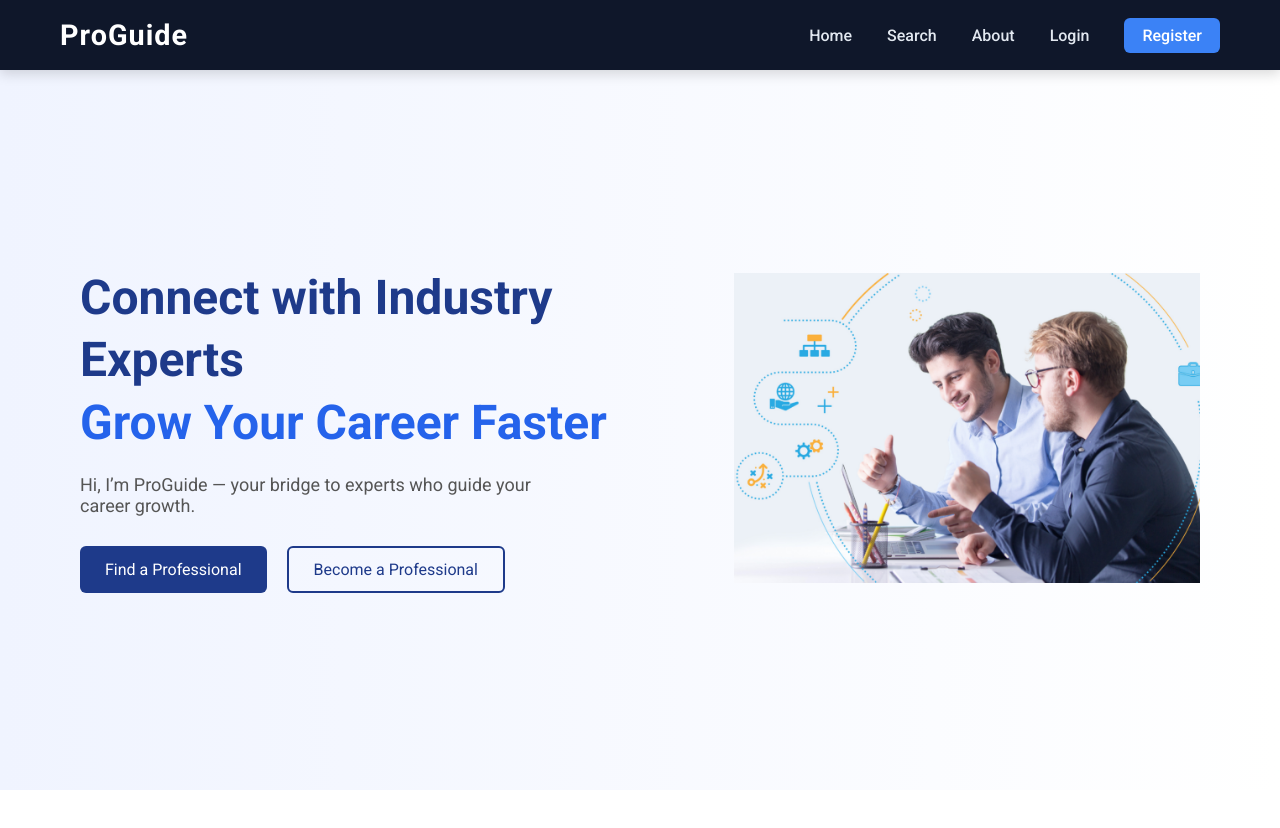
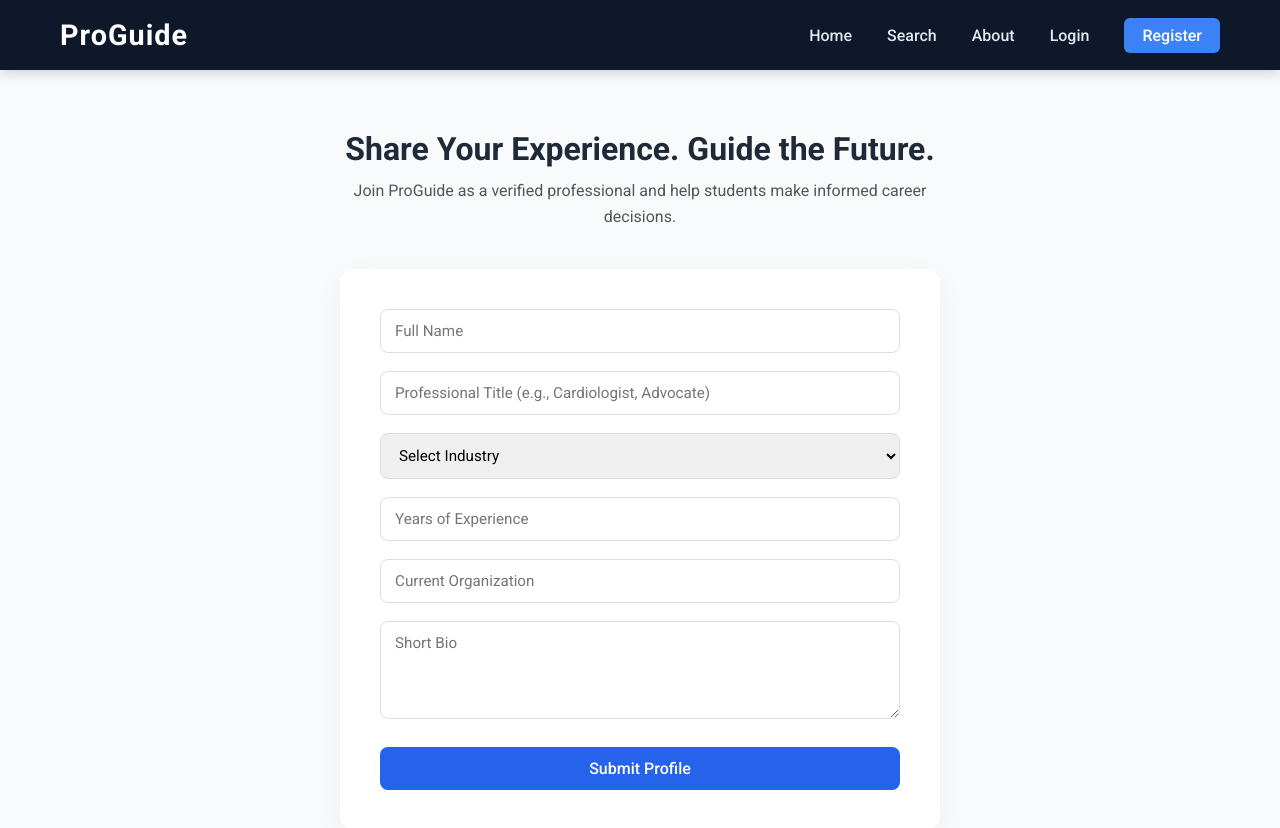
Before and after one commit to shivraj2328/ProGuide, a React (Vite) app in the folder frontend/: page /become-professional in a window 1280 px wide. Shown: the top 828 px of the page. Before the commit the page ends 800 px from the top, so only its background shows below. Built offline with nearby package versions, Linux system fonts and the light colour scheme.

Commit message:
Added become professional page , about page and updated navbar and app

```diff
--- a/frontend/src/App.jsx
+++ b/frontend/src/App.jsx
@@ -1,17 +1,18 @@
-import { useState } from 'react'
-import './App.css'
-import Home from '../src/pages/Home'
-import { BrowserRouter } from 'react-router-dom'
-
-
+import { BrowserRouter, Routes, Route } from "react-router-dom";
+import Home from "./pages/Home";
+import About from "./pages/About";
+import BecomeProfessional from "./pages/BecomeProfessional"
 
 function App() {
-
   return (
-    <>
-      <Home />
-    </>
-  )
+    // <BrowserRouter>
+      <Routes>
+        <Route path="/" element={<Home />} />
+        <Route path="/about" element={<About />} />
+        <Route path="become-professional" element={<BecomeProfessional/>}/>
+      </Routes>
+    // </BrowserRouter>
+  );
 }
 
-export default App
+export default App;
--- a/frontend/src/components/Hero.jsx
+++ b/frontend/src/components/Hero.jsx
@@ -1,5 +1,6 @@
 import React from "react";
 import "../styles/Components/Hero.css";
+import { Link } from "react-router-dom";
 import mentoring from "../assets/Mentoring-hero-section.png"
 const Hero = () => {
   return (
@@ -14,16 +15,17 @@ const Hero = () => {
           </h1>
 
           <p>
-          Hi, I’m ProGuide — your bridge to experts who guide your career growth.</p>
+            Hi, I’m ProGuide — your bridge to experts who guide your career growth.</p>
 
           <div className="hero-buttons">
             <button className="primary-btn">
               Find a Professional
             </button>
-
-            <button className="secondary-btn">
-              Become a Professional
-            </button>
+            <Link to="/become-professional">
+              <button className="secondary-btn">
+                Become a Professional
+              </button>
+            </Link>
           </div>
         </div>
 
--- a/frontend/src/components/Navbar.jsx
+++ b/frontend/src/components/Navbar.jsx
@@ -16,7 +16,7 @@ const Navbar = () => {
                 <ul>
                     <li><Link to={"/"}>Home</Link></li>
                     <li><Link to={""}>Search</Link></li>
-                    <li><Link to={""}>About</Link></li>
+                    <li><Link to="/about">About</Link></li>
                     <li><Link to={""}>Login</Link></li>
                     <li><Link to={""}>Register</Link></li>
                 </ul>
--- /dev/null
+++ b/frontend/src/pages/About.jsx
@@ -0,0 +1,38 @@
+import React from "react";
+import Navbar from "../components/Navbar";
+import "../styles/About.css";
+
+const About = () => {
+    return (
+        <>
+            <Navbar />
+            <div className="about">
+                <div className="about-container">
+                    <h1>About ProGuide</h1>
+                    <p className="about-intro">
+                        Hey! I'm ProGuide. I connect you with verified professionals who guide your career growth.
+                    </p>
+
+                    <div className="about-cards">
+                        <div className="about-card">
+                            <h3>Our Mission</h3>
+                            <p>To bridge the gap between students and real-world professionals.</p>
+                        </div>
+
+                        <div className="about-card">
+                            <h3>Our Vision</h3>
+                            <p>To make mentorship accessible, trusted, and impactful.</p>
+                        </div>
+
+                        <div className="about-card">
+                            <h3>Why ProGuide?</h3>
+                            <p>Verified mentors, real insights, and practical career direction.</p>
+                        </div>
+                    </div>
+                </div>
+            </div>
+        </>
+    );
+};
+
+export default About;
--- /dev/null
+++ b/frontend/src/pages/BecomeProfessional.jsx
@@ -0,0 +1,121 @@
+import { useState } from "react";
+import Navbar from "../components/Navbar";
+import "../styles/pages/becomeProfessional.css"
+const BecomeProfessional = () => {
+    const [formData, setFormData] = useState({
+        name: "",
+        title: "",
+        industry: "",
+        experience: "",
+        organization: "",
+        bio: "",
+    });
+
+    const handleChange = (e) => {
+        const { name, value } = e.target;
+
+        setFormData({
+            ...formData,
+            [name]: value,
+        });
+    };
+
+    const handleSubmit = (e) => {
+        e.preventDefault();
+        console.log(formData);
+
+        // reset form
+        setFormData({
+            name: "",
+            title: "",
+            industry: "",
+            experience: "",
+            organization: "",
+            bio: "",
+        });
+    };
+
+    return (
+        <>
+            <div>
+                <Navbar />
+            </div>
+            <div className="become-container">
+                <h1>Share Your Experience. Guide the Future.</h1>
+                <p>
+                    Join ProGuide as a verified professional and help students make informed career decisions.
+                </p>
+
+                <form className="professional-form" onSubmit={handleSubmit}>
+
+                    <input
+                        type="text"
+                        name="name"
+                        placeholder="Full Name"
+                        value={formData.name}
+                        onChange={handleChange}
+                        required
+                    />
+
+                    <input
+                        type="text"
+                        name="title"
+                        placeholder="Professional Title (e.g., Cardiologist, Advocate)"
+                        value={formData.title}
+                        onChange={handleChange}
+                        required
+                    />
+
+                    <select
+                        name="industry"
+                        value={formData.industry}
+                        onChange={handleChange}
+                        required
+                    >
+                        <option value="">Select Industry</option>
+                        <option value="Technology">Technology</option>
+                        <option value="Healthcare">Healthcare</option>
+                        <option value="Finance">Finance</option>
+                        <option value="Law">Law</option>
+                        <option value="Education">Education</option>
+                        <option value="Business">Business</option>
+                        <option value="Government">Government</option>
+                        <option value="Other">Other</option>
+                    </select>
+
+                    <input
+                        type="number"
+                        name="experience"
+                        placeholder="Years of Experience"
+                        value={formData.experience}
+                        onChange={handleChange}
+                        required
+                    />
+
+                    <input
+                        type="text"
+                        name="organization"
+                        placeholder="Current Organization"
+                        value={formData.organization}
+                        onChange={handleChange}
+                        required
+                    />
+
+                    <textarea
+                        name="bio"
+                        placeholder="Short Bio"
+                        value={formData.bio}
+                        onChange={handleChange}
+                        rows="4"
+                        required
+                    />
+
+                    <button type="submit">Submit Profile</button>
+
+                </form>
+            </div>
+        </>
+    );
+};
+
+export default BecomeProfessional;
--- /dev/null
+++ b/frontend/src/styles/About.css
@@ -0,0 +1,52 @@
+.about {
+    min-height: 90vh;
+    padding: 80px 20px;
+    background: #f9fafc;
+    display: flex;
+    justify-content: center;
+    align-items: center;
+}
+.about-container {
+    max-width: 1100px;
+    width: 100%;
+    text-align: center;
+}
+.about-container h1 {
+    font-size: 2.5rem;
+    margin-bottom: 20px;
+    color: #1f2937;
+}
+.about-intro {
+    font-size: 1.1rem;
+    color: #555;
+    max-width: 700px;
+    margin: 0 auto 50px auto;
+    line-height: 1.6;
+}
+.about-cards {
+    display: flex;
+    gap: 30px;
+    justify-content: center;
+    flex-wrap: wrap;
+}
+.about-card {
+    background: #ffffff;
+    padding: 30px 25px;
+    width: 300px;
+    border-radius: 12px;
+    box-shadow: 0 8px 20px rgba(0, 0, 0, 0.05);
+    transition: transform 0.3s ease, box-shadow 0.3s ease;
+}
+.about-card h3 {
+    margin-bottom: 15px;
+    color: #2563eb;
+}
+.about-card p {
+    color: #555;
+    line-height: 1.5;
+    font-size: 0.95rem;
+}
+.about-card:hover {
+    transform: translateY(-8px);
+    box-shadow: 0 12px 30px rgba(0, 0, 0, 0.08);
+}
--- /dev/null
+++ b/frontend/src/styles/pages/becomeProfessional.css
@@ -0,0 +1,89 @@
+/* Page Container */
+.become-container {
+  min-height: 100vh;
+  padding: 60px 20px;
+  background: #f9fafc;
+  display: flex;
+  flex-direction: column;
+  align-items: center;
+  text-align: center;
+}
+
+/* Heading */
+.become-container h1 {
+  font-size: 2rem;
+  color: #1f2937;
+  margin-bottom: 10px;
+}
+
+.become-container p {
+  max-width: 600px;
+  color: #555;
+  margin-bottom: 40px;
+  line-height: 1.6;
+}
+
+/* Form Card */
+.professional-form {
+  width: 100%;
+  max-width: 600px;
+  background: #ffffff;
+  padding: 40px;
+  border-radius: 14px;
+  box-shadow: 0 10px 30px rgba(0, 0, 0, 0.05);
+  display: flex;
+  flex-direction: column;
+  gap: 18px;
+  text-align: left;
+}
+
+/* Inputs */
+.professional-form input,
+.professional-form select,
+.professional-form textarea {
+  padding: 12px 14px;
+  border-radius: 8px;
+  border: 1px solid #ddd;
+  font-size: 0.95rem;
+  transition: 0.3s ease;
+}
+
+/* Focus Effect */
+.professional-form input:focus,
+.professional-form select:focus,
+.professional-form textarea:focus {
+  outline: none;
+  border-color: #2563eb;
+  box-shadow: 0 0 0 2px rgba(37, 99, 235, 0.1);
+}
+
+/* Button */
+.professional-form button {
+  margin-top: 10px;
+  padding: 12px;
+  border-radius: 8px;
+  border: none;
+  background: #2563eb;
+  color: white;
+  font-size: 1rem;
+  font-weight: 500;
+  cursor: pointer;
+  transition: 0.3s ease;
+}
+
+.professional-form button:hover {
+  background: #1e4fd8;
+  transform: translateY(-2px);
+}
+
+
+/* Responsive  */
+@media (max-width: 768px) {
+  .become-container h1 {
+    font-size: 1.8rem;
+  }
+
+  .professional-form {
+    padding: 25px;
+  }
+}
```
